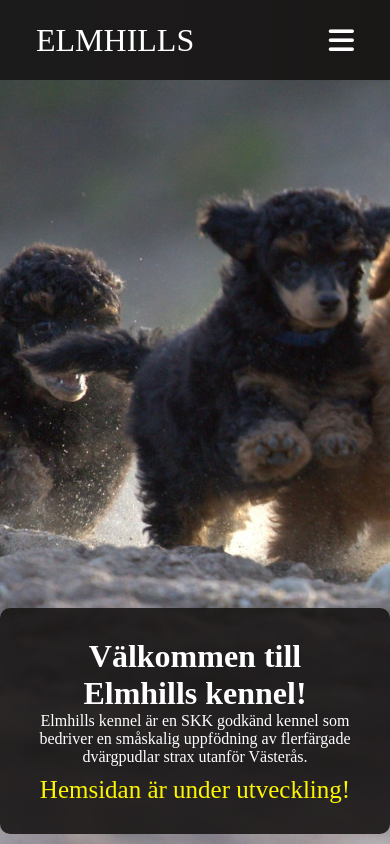
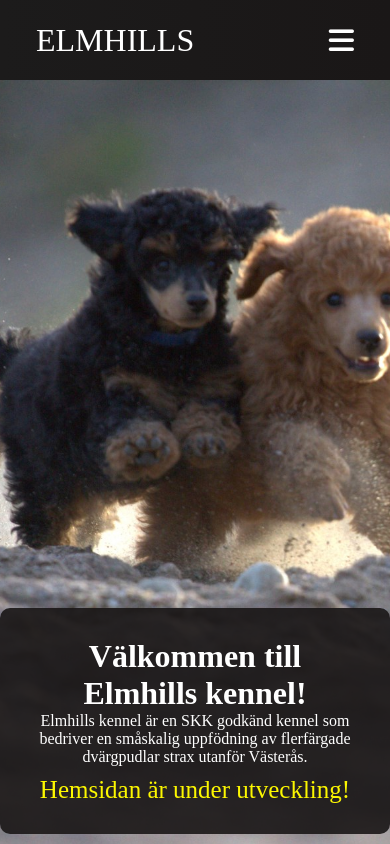
Before and after one commit to LinusWallin/Elmhills-Web-App-project, a React (Create React App) app: page / in a window 390 px wide. Shown: the top 844 px of the page. Built offline with nearby package versions, Linux system fonts and the light colour scheme.

Commit message:
feat: homepage image centered mobile

```diff
--- a/src/App.css
+++ b/src/App.css
@@ -65,7 +65,7 @@
 @media screen and (max-width: 960px) {
     .home {
         background-image: url('/public/images/homepage.jpg');
-        background-position: 15% 50%;
+        background-position: 30% 50%;
         background-size: cover;
         background-repeat: no-repeat;
         color: #fff;
```
